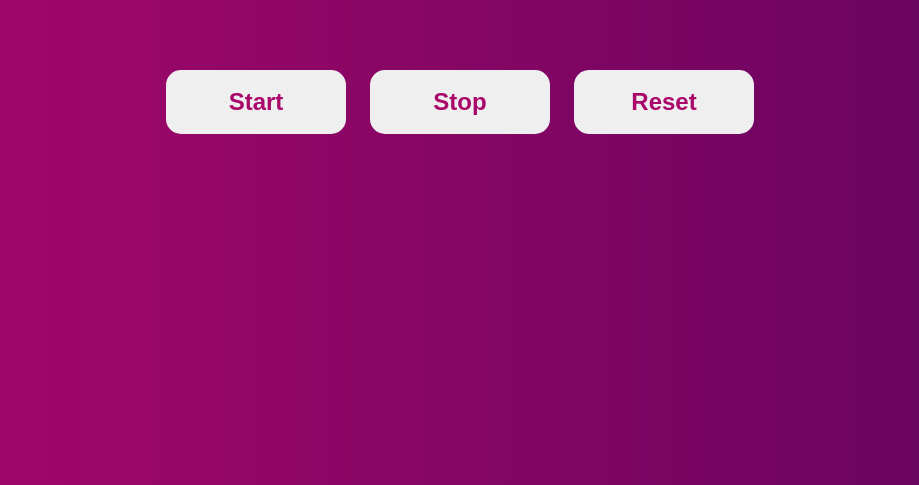
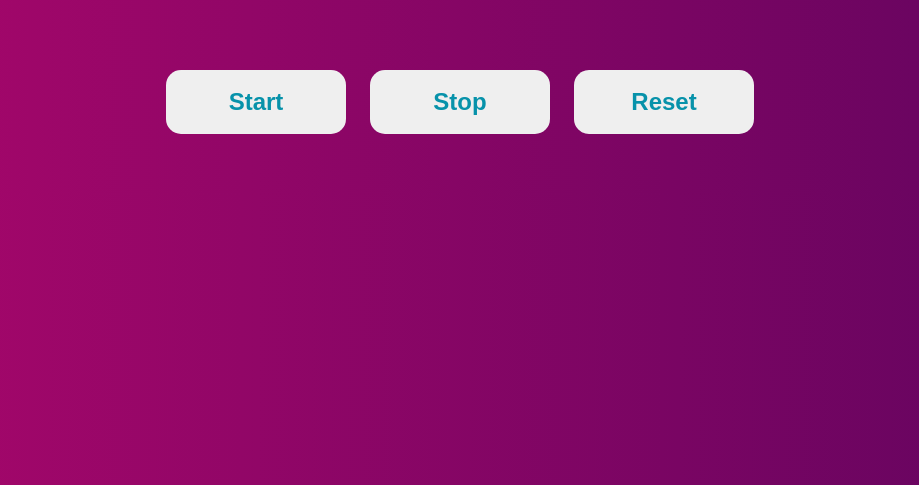
Before and after one commit to Muntaha-Islam0019/Git-Training-IQVIA, a plain HTML site: page Stopwatch/index.html in a window 1280 px wide. Shown: the part 315-800 px from the top of the page, without its empty margins (180-1099 px from the left). Drawn offline with Linux system fonts and the light colour scheme.

Commit message:
Modified css

```diff
--- a/Stopwatch/style.css
+++ b/Stopwatch/style.css
@@ -24,7 +24,7 @@ button{
     width: 180px;
     margin: 10px;
     border-radius: 15px;
-    color: #AA076B;
+    color: #0792aa;
     font-weight: bold;
 }
 button:hover{
```
